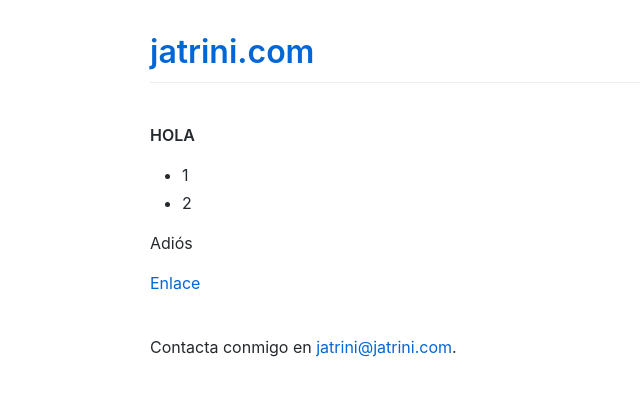
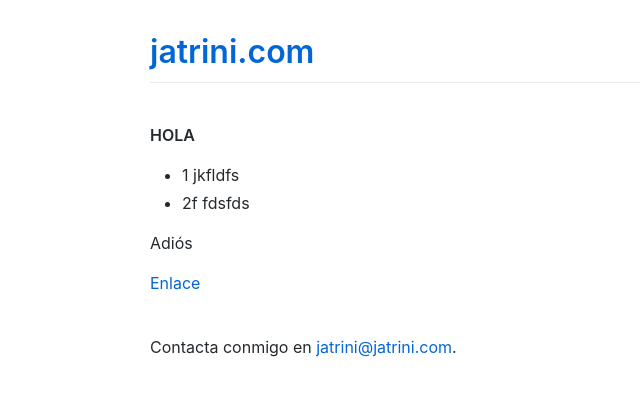
Before and after one commit to jatrini/jatrini.com, a Jekyll site: the page built from jose.md, in a window 1280 px wide. Shown: the top 396 px of the page, without its empty margins (0-640 px from the left). Built offline with Jekyll 4.4.1, drawn with Linux system fonts in a browser that asks for light colours; our own code applies the rules of GitHub Pages for plain Markdown files.

Commit message:
Update jose.md

```diff
--- a/jose.md
+++ b/jose.md
@@ -1,7 +1,7 @@
 **HOLA**
 
-- 1
-- 2
+- 1 jkfldfs
+- 2f fdsfds
 
 Adiós
 
```
